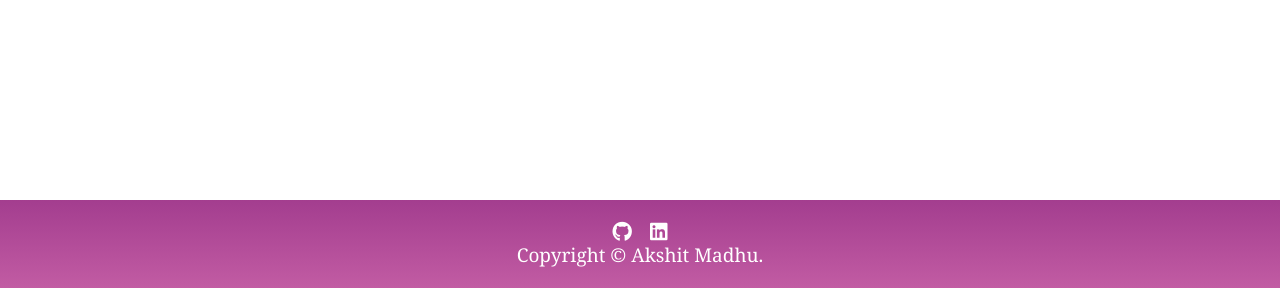
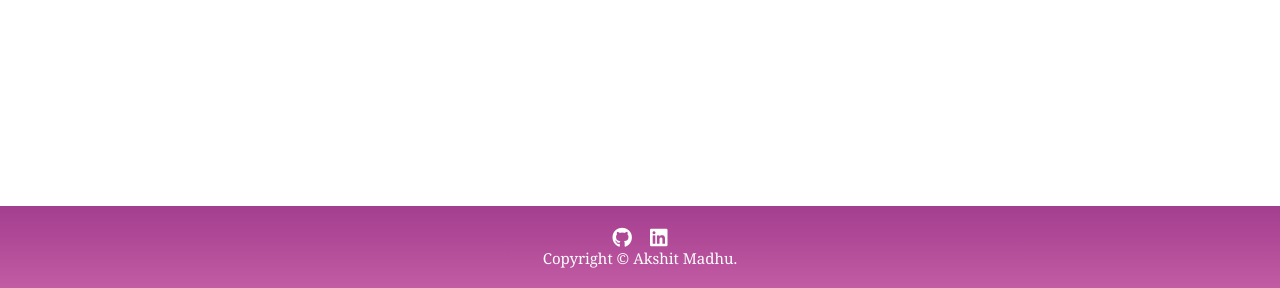
Before and after one commit to AkshitMadhu23/Diabetes_Prediction, a Flask app: page / in a window 1280 px wide. Shown: the part 512-800 px from the top of the page. Run offline with Flask 2, Linux system fonts and the light colour scheme; parts of the project's set-up code (start-up, migrations or seed data) failed here and were passed over; some libraries are stand-ins or nearby versions.

Commit message:
Update styles.css

```diff
--- a/static/styles.css
+++ b/static/styles.css
@@ -112,7 +112,7 @@ body{
 .footer-description{
 	color: #ffffff;
 	margin: 0;
-	font-size: 19px;
+	font-size: 15px;
 }
 
 /* Result */
```
